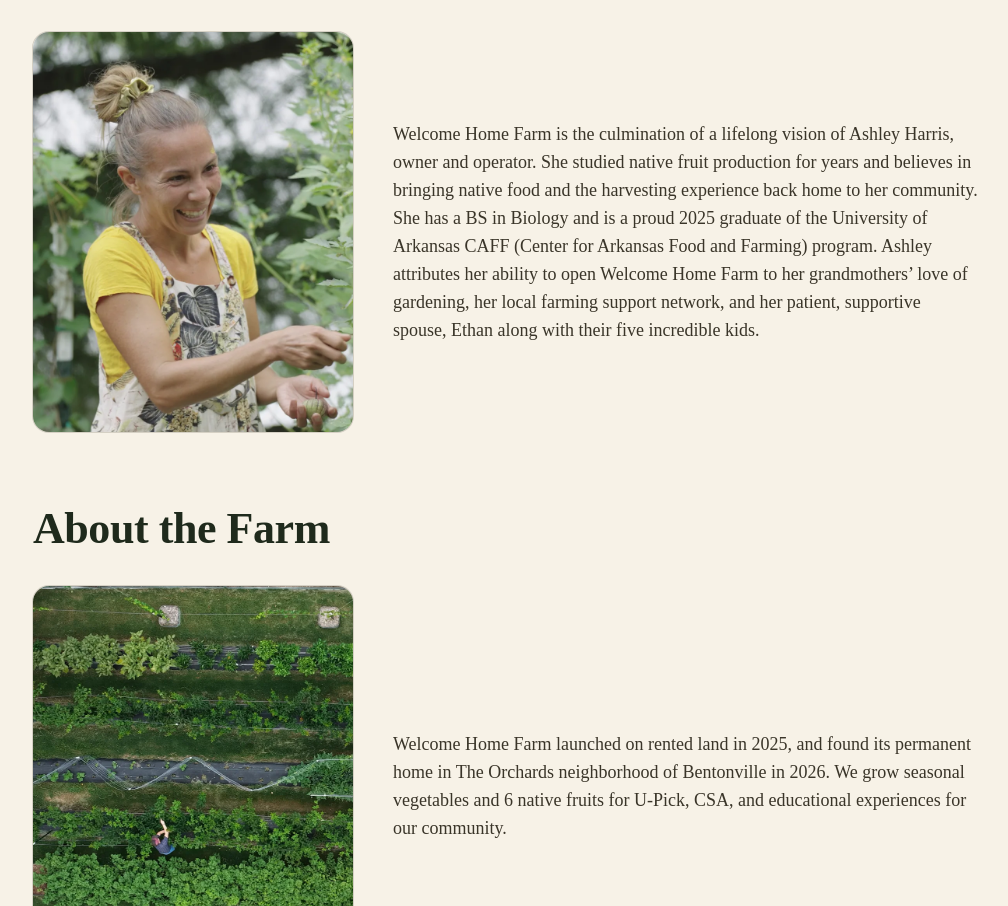
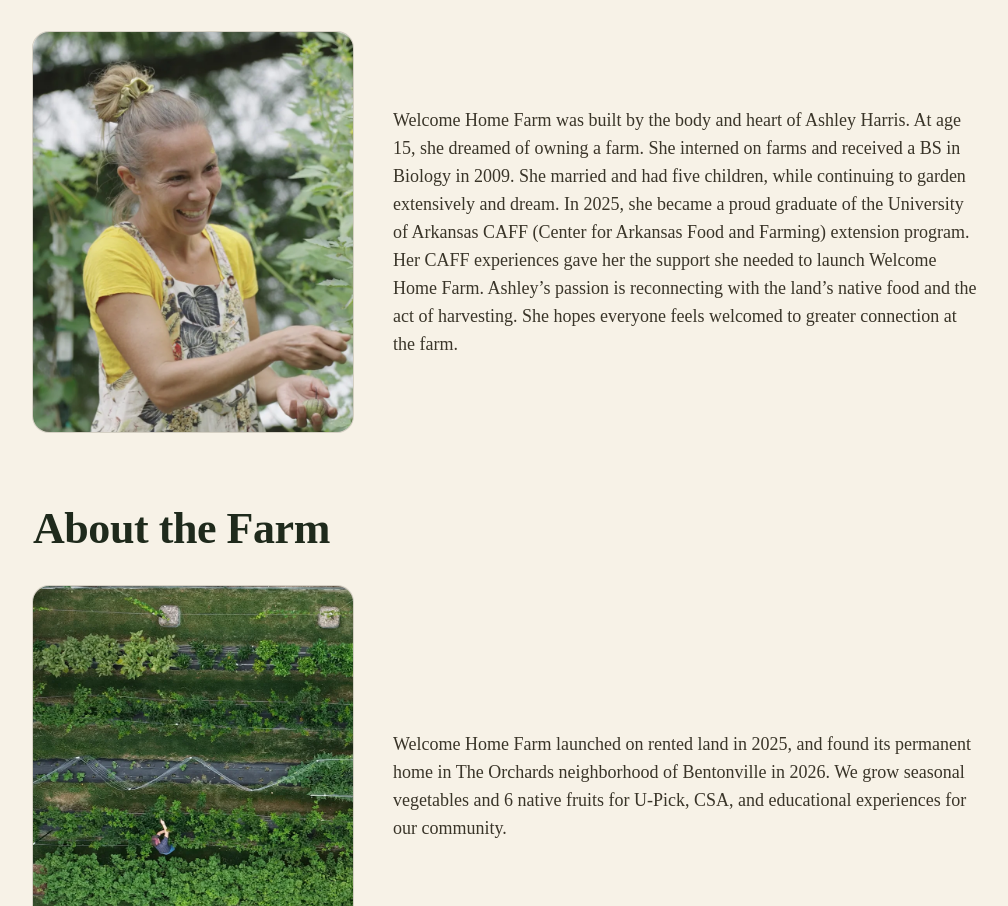
Before and after one commit to Marshy8/welcomehomefarmwebsite, a React (Vite) app: page / in a window 1280 px wide. Shown: the part 954-1860 px from the top of the page, without its empty margins (63-1071 px from the left). Built offline with nearby package versions, Linux system fonts and the light colour scheme; no server answers.

Commit message:
About Ashley change

```diff
--- a/src/data/about.ts
+++ b/src/data/about.ts
@@ -14,7 +14,7 @@
 export const ABOUT_PANELS: AboutPanel[] = [
   {
     title: "About Ashley",
-    text: "Welcome Home Farm is the culmination of a lifelong vision of Ashley Harris, owner and operator. She studied native fruit production for years and believes in bringing native food and the harvesting experience back home to her community. She has a BS in Biology and is a proud 2025 graduate of the University of Arkansas CAFF (Center for Arkansas Food and Farming) program. Ashley attributes her ability to open Welcome Home Farm to her grandmothers’ love of gardening, her local farming support network, and her patient, supportive spouse, Ethan along with their five incredible kids.",
+    text: "Welcome Home Farm was built by the body and heart of Ashley Harris. At age 15, she dreamed of owning a farm. She interned on farms and received a BS in Biology in 2009. She married and had five children, while continuing to garden extensively and dream. In 2025, she became a proud graduate of the University of Arkansas CAFF (Center for Arkansas Food and Farming) extension program. Her CAFF experiences gave her the support she needed to launch Welcome Home Farm. Ashley’s passion is reconnecting with the land’s native food and the act of harvesting. She hopes everyone feels welcomed to greater connection at the farm.",
     image: ashleyPortrait,
     alt: "Ashley Harris smiling while harvesting in the garden",
     imagePosition: "center 20%",
```
